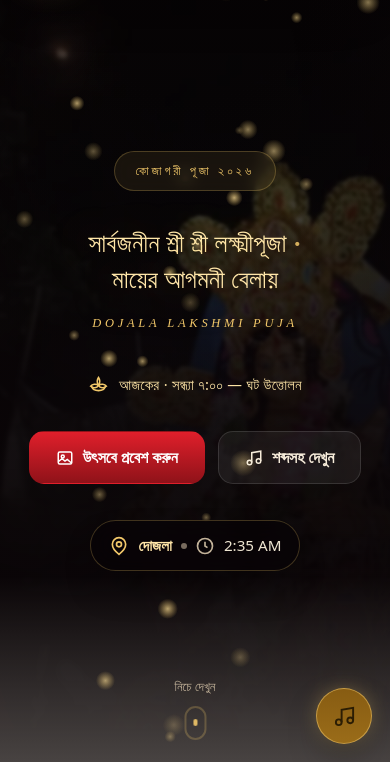
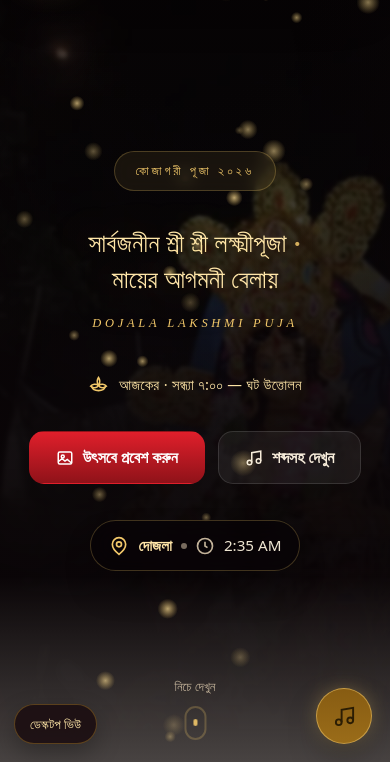
Before and after one commit to suman876-ops/dojala-lakshmi-puja, a plain HTML site: page index.html in a window 390 px wide. Shown: the part 82-844 px from the top of the page. Drawn offline with nearby package versions, Linux system fonts and the light colour scheme; no server answers; a web font is replaced by a local one.

Commit message:
Desktop view on mobile + switch: assets/css/style.css

```diff
--- a/assets/css/style.css
+++ b/assets/css/style.css
@@ -609,6 +609,11 @@ section[id]{scroll-margin-top:96px}
 .pass-eye:hover{color:var(--gold3);border-color:var(--gold)}
 .pass-eye.on{color:var(--red);border-color:rgba(193,18,28,.42);background:rgba(193,18,28,.07)}
 .pass-eye svg{width:18px;height:18px}
+/* ---- desktop / mobile view toggle ---- */
+.view-toggle{position:fixed;left:14px;bottom:18px;z-index:95;display:none;align-items:center;gap:7px;padding:10px 15px;border-radius:22px;border:1px solid var(--line-gold);background:rgba(26,12,16,.86);color:#ffe6a8;font-family:var(--body);font-size:.82rem;cursor:pointer;backdrop-filter:blur(12px);box-shadow:0 10px 24px rgba(0,0,0,.28);transition:.25s}
+.view-toggle:hover{transform:translateY(-2px)}
+@media(max-width:820px){.view-toggle{display:flex}}
+html[data-view="desktop"] .view-toggle{display:flex}
 /* ---- admin 3D look ---- */
 #adminModal .panel{animation:admIn .5s cubic-bezier(.2,.8,.3,1) both;transform-style:preserve-3d}
 @keyframes admIn{from{opacity:0;transform:perspective(1300px) rotateX(8deg) translateY(26px) scale(.965)}to{opacity:1;transform:perspective(1300px) rotateX(0) translateY(0) scale(1)}}
```
